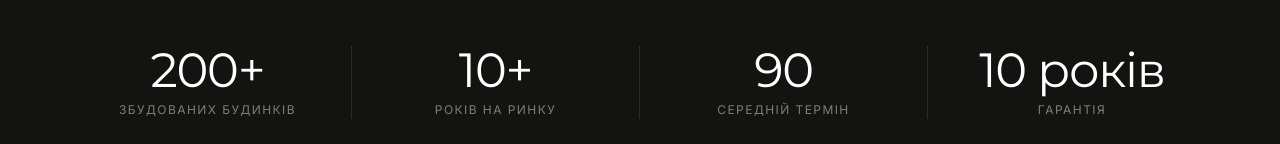
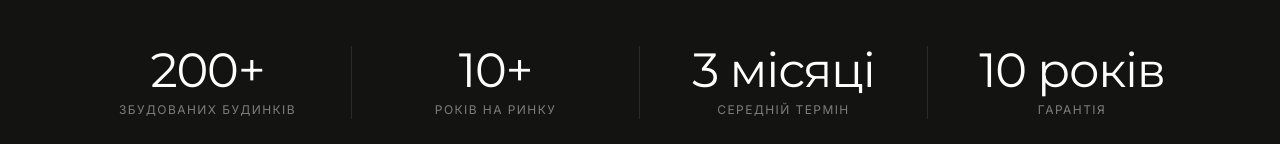
Before and after one commit to STEPS-LAB/unitbud-demo, a Next.js app: page / in a window 1280 px wide. Shown: the part 802-946 px from the top of the page. Built offline with nearby package versions, Linux system fonts and the light colour scheme; no server answers.

Commit message:
фікс локалі та кнопки в херо

```diff
--- a/components/sections/HeroSection.tsx
+++ b/components/sections/HeroSection.tsx
@@ -4,38 +4,61 @@ import { useEffect, useRef, useState, type MouseEventHandler, type TouchEventHan
 import Image from "next/image";
 import Link from "next/link";
 import { ConsultationModal } from "@/features/forms/ConsultationModal";
+import { useLocale } from "@/hooks/useLocale";
 
 const HERO_SLIDES = [
   {
     image: "/images/hero/hero2.webp",
     mobileImage: "/images/hero/hero-mobile2.webp",
-    title: "КАРКАСНО-МОДУЛЬНІ БУДИНКИ ДЛЯ ЖИТТЯ ТА БІЗНЕСУ",
-    buttonLabel: "Залишити заявку",
+    title: {
+      uk: "КАРКАСНО-МОДУЛЬНІ БУДИНКИ ДЛЯ ЖИТТЯ ТА БІЗНЕСУ",
+      en: "FRAME-MODULAR HOUSES FOR LIVING AND BUSINESS",
+    },
+    buttonLabel: {
+      uk: "Залишити заявку",
+      en: "Submit request",
+    },
     action: "consultation",
   },
   {
     image: "/images/hero/hero3.webp",
     mobileImage: "/images/hero/hero-mobile3.webp",
-    title: "Модульні будинки для цілорічного проживання",
-    buttonLabel: "Детальніше",
+    title: {
+      uk: "Модульні будинки для цілорічного проживання",
+      en: "Modular homes for year-round living",
+    },
+    buttonLabel: {
+      uk: "Детальніше",
+      en: "Details",
+    },
     href: "/catalog",
   },
   {
     image: "/images/hero/hero1.webp",
     mobileImage: "/images/hero/hero-mobile1.webp?v=2",
-    buttonLabel: "Детальніше",
+    buttonLabel: {
+      uk: "Детальніше",
+      en: "Details",
+    },
     href: "/uba-top",
   },
   {
     image: "/images/hero/hero4.webp",
     mobileImage: "/images/hero/hero-mobile4.webp",
-    title: "Готові рішення для бізнесу",
-    buttonLabel: "Детальніше",
+    title: {
+      uk: "Готові рішення для бізнесу",
+      en: "Ready-made solutions for business",
+    },
+    buttonLabel: {
+      uk: "Детальніше",
+      en: "Details",
+    },
     href: "/business",
   },
 ];
 
 export function HeroSection() {
+  const { locale, tr } = useLocale();
   const [activeSlide, setActiveSlide] = useState(0);
   const [modalOpen, setModalOpen] = useState(false);
   const touchStartXRef = useRef<number | null>(null);
@@ -177,13 +200,13 @@ export function HeroSection() {
             className="max-w-4xl text-3xl font-black uppercase leading-[1.08] tracking-[0.03em] text-white sm:text-4xl md:text-5xl"
             style={{ fontFamily: "Montserrat, Inter, sans-serif" }}
           >
-            {currentSlide.title}
+            {currentSlide.title?.[locale]}
           </h2>
         ) : null}
 
         <div
           className={`${currentSlide.title ? "mt-8" : ""} ${
-            activeSlide === 2 ? "translate-y-52 md:translate-y-0" : ""
+            activeSlide === 2 ? "translate-y-52 md:translate-y-48" : ""
           }`}
         >
           <div className="flex flex-col items-center">
@@ -194,7 +217,7 @@ export function HeroSection() {
                 className="inline-flex min-w-[220px] items-center justify-center rounded-[8px] border-[3px] border-white bg-white/8 px-10 py-4 text-xl font-black uppercase tracking-[0.08em] text-white shadow-[0_10px_32px_rgba(0,0,0,0.2)] transition hover:bg-white/35 hover:backdrop-blur-md"
                 style={{ fontFamily: "Montserrat, Inter, sans-serif" }}
               >
-                {currentSlide.buttonLabel}
+                {currentSlide.buttonLabel[locale]}
               </button>
             ) : (
               <Link
@@ -202,7 +225,7 @@ export function HeroSection() {
                 className="inline-flex min-w-[220px] items-center justify-center rounded-[8px] border-[3px] border-white bg-white/8 px-10 py-4 text-xl font-black uppercase tracking-[0.08em] text-white shadow-[0_10px_32px_rgba(0,0,0,0.2)] transition hover:bg-white/35 hover:backdrop-blur-md"
                 style={{ fontFamily: "Montserrat, Inter, sans-serif" }}
               >
-                {currentSlide.buttonLabel}
+                {currentSlide.buttonLabel[locale]}
               </Link>
             )}
           </div>
@@ -216,7 +239,7 @@ export function HeroSection() {
           className="inline-flex min-w-[220px] items-center justify-center rounded-[8px] border-[3px] border-emerald-300 bg-emerald-600/25 px-10 py-4 text-xl font-black uppercase tracking-[0.08em] text-white shadow-[0_10px_32px_rgba(0,0,0,0.2)] transition hover:bg-emerald-600/35"
           style={{ fontFamily: "Montserrat, Inter, sans-serif" }}
         >
-          Отримати консультацію
+          {tr.hero.cta2}
         </button>
       </div>
 
@@ -226,7 +249,7 @@ export function HeroSection() {
             key={slide.image}
             type="button"
             onClick={() => setActiveSlide(index)}
-            aria-label={`Перейти до слайду ${index + 1}`}
+            aria-label={locale === "uk" ? `Перейти до слайду ${index + 1}` : `Go to slide ${index + 1}`}
             className={`h-2.5 rounded-full border border-white/70 transition-all duration-300 ${
               activeSlide === index ? "w-8 bg-white" : "w-2.5 bg-white/30 hover:bg-white/70"
             }`}
--- a/components/sections/StatsBar.tsx
+++ b/components/sections/StatsBar.tsx
@@ -4,10 +4,10 @@ import { motion } from "framer-motion";
 import { useLocale } from "@/hooks/useLocale";
 
 const stats = [
-  { value: "200+", keyUk: "houses", keyEn: "houses" },
-  { value: "10+", keyUk: "years", keyEn: "years" },
-  { value: "90", keyUk: "days", keyEn: "days" },
-  { value: "10", keyUk: "warranty", keyEn: "warranty", suffix: " років" },
+  { valueUk: "200+", valueEn: "200+", keyUk: "houses", keyEn: "houses" },
+  { valueUk: "10+", valueEn: "10+", keyUk: "years", keyEn: "years" },
+  { valueUk: "3 місяці", valueEn: "3 months", keyUk: "days", keyEn: "days" },
+  { valueUk: "10", valueEn: "10", keyUk: "warranty", keyEn: "warranty", suffixUk: " років", suffixEn: " years" },
 ];
 
 export function StatsBar() {
@@ -30,8 +30,8 @@ export function StatsBar() {
                 className="text-4xl md:text-5xl font-300 text-white tracking-tight"
                 style={{ fontFamily: "Montserrat, Inter, sans-serif" }}
               >
-                {stat.value}
-                {stat.suffix && locale === "uk" ? stat.suffix : ""}
+                {locale === "uk" ? stat.valueUk : stat.valueEn}
+                {locale === "uk" ? (stat.suffixUk ?? "") : (stat.suffixEn ?? "")}
               </p>
               <p className="mt-1.5 text-[12px] text-white/45 uppercase tracking-[0.12em] font-500">
                 {tr.stats[stat.keyUk as keyof typeof tr.stats]}
```
